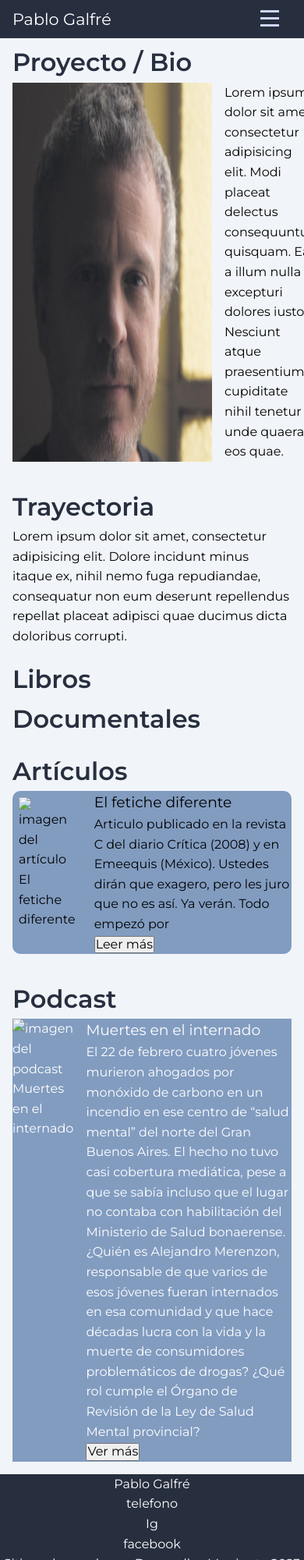
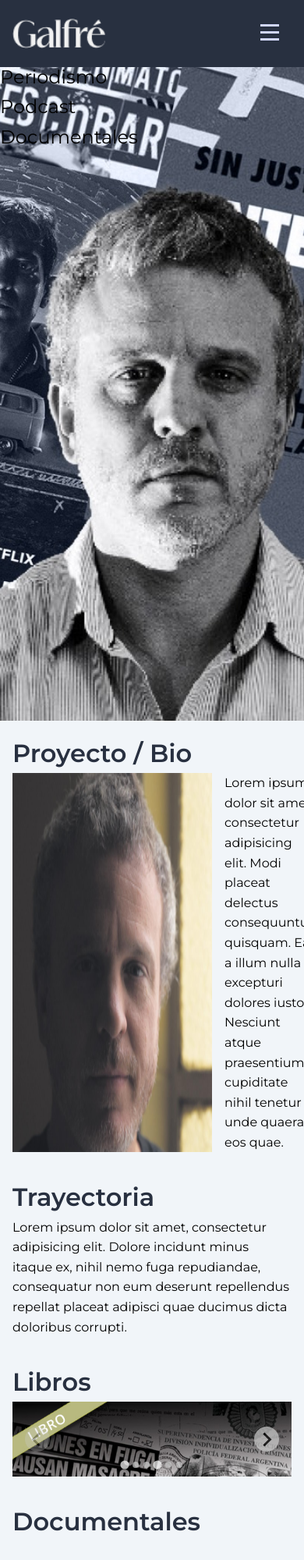
Before and after one commit to desarrollosmonigote/pablo-galfre, an Astro site: page / in a window 390 px wide. Shown: the top 2000 px of the page at 78% size. Built offline with nearby package versions, Linux system fonts and the light colour scheme; Astro itself is replaced by a stand-in of ours.

Commit message:
slide, principio de view transitions, imagenes

```diff
--- a/package.json
+++ b/package.json
@@ -10,6 +10,7 @@
     "astro": "astro"
   },
   "dependencies": {
+    "@splidejs/splide": "4.1.4",
     "astro": "3.1.0",
     "eslint-config-airbnb": "19.0.4"
   }
--- a/src/components/Header.astro
+++ b/src/components/Header.astro
@@ -1,5 +1,5 @@
 ---
-
+import logo from '../assets/img/logo-galfre.png'
 
 ---
 
@@ -7,9 +7,7 @@
     <div class="nav-wrapper flex">
       <div class="logo">
          <a href="index.html"
-          ><h1>
-            Pablo Galfré
-          </h1>
+          ><img src={logo.src} alt="">
         </a>
       </div>
 
@@ -35,7 +33,7 @@
 <style>
 	header {
     background-color: var(--cl-dark-blue);
-    padding-block: .5rem;
+    padding-block: 1.5rem;
 
     }
 
@@ -53,11 +51,10 @@
     justify-content: space-between;
     align-items: center;
 }
+.logo img {
+  width: 120px;
+}
 
-.logo h1 {
-  font-size: 1.3rem;
-  color: var(--cl-white);
-}
 
 .nav-item {
   color: var(--cl-white);
@@ -65,6 +62,7 @@
   font-size: 1rem;
   padding-inline: .5rem;
   transition: ease-in-out;
+  letter-spacing: -0.54px;
 }
 
 .nav-item:hover{
@@ -79,12 +77,12 @@
   display: none;
 }
 
-@media (max-width: 785px) {
+@media (max-width: 930px) {
   .primary-navigation {
     list-style: none;
     position: fixed;
     z-index: 1000;
-    inset: 0 0 0 40%;
+    inset: 0 0 0 60%;
     margin: 0;
     flex-direction: column;
     background-color: var(--cl-dark-blue);
--- a/src/layouts/Layout.astro
+++ b/src/layouts/Layout.astro
@@ -1,6 +1,7 @@
 ---
 import Header from '../components/Header.astro';
 import Footer from '../components/Footer.astro';
+import { ViewTransitions } from 'astro:transitions';
 interface Props {
 	title: string;
 }
@@ -17,6 +18,8 @@ const { title } = Astro.props;
 		<link rel="icon" type="image/svg+xml" href="/favicon.svg" />
 		<meta name="generator" content={Astro.generator} />
 		<title>{title}</title>
+		<ViewTransitions />
+
 	</head>
 	<body>
 		<Header />
@@ -28,12 +31,14 @@ const { title } = Astro.props;
 </html>
 <style is:global>
 
+  @import '@splidejs/splide/css';
   @import url('https://fonts.googleapis.com/css2?family=Montserrat:wght@400;500;600;700&display=swap');
 
 	:root {
 		--cl-background : rgba(241,245,249,1);
-		--cl-dark-blue: rgba(39,47,63,1);
-		--cl-ligth-blue: rgba(130,156,192,1);
+		--cl-dark-blue: rgba(40, 48, 64, 1);
+		--cl-ligth-blue: rgba(128, 155, 191, 1);
+		--cl-ligther-blue: rgba(128, 155, 191, 0.30);
 		--cl-white: rgba(255,255,255,1);
 	}
 
--- a/src/pages/index.astro
+++ b/src/pages/index.astro
@@ -1,12 +1,20 @@
 ---
 import Layout from '../layouts/Layout.astro';
 import galfreBio from '../assets/img/galfre-rostro.png'
+import muertePodcast from '../assets/img/podcast/podcast-muerte.jpeg'
+import elFetiche from '../assets/img/articulos/articulos-el-fetiche.jpeg'
+import home from '../assets/img/home.jpeg'
+import libroGatillo from '../assets/img/libros/libro-gatillo-facil.jpeg'
+import libroLaComunidad from '../assets/img/libros/libro-la-comunidad.jpeg'
+import libroRequiem from '../assets/img/libros/libro-requiem.jpeg'
 ---
 
 <Layout title="Pablo Galfré">
 	<main>
-		<section class="hero">
-			<h1>Página de Pablo Galfré</h1>
+		<section class="hero" style={`background-image: url(${home.src});`}>
+			<h2>Periodismo</h2>
+			<h2>Podcast</h2>
+			<h2>Documentales</h2>
 		</section>
 		<section class="section textos bio">
 			<h2 class="title">Proyecto / Bio</h2>
@@ -19,28 +27,57 @@ import galfreBio from '../assets/img/galfre-rostro.png'
 			<h2 class="title">Trayectoria</h2>
 			<p>Lorem ipsum dolor sit amet, consectetur adipisicing elit. Dolore incidunt minus itaque ex, nihil nemo fuga repudiandae, consequatur non eum deserunt repellendus repellat placeat adipisci quae ducimus dicta doloribus corrupti.</p>
 		</section>
-		<section class="libros">
+		<section class="section libros">
 			<h2 class="title">Libros</h2>
+			<section class="splide" aria-label="Splide Basic HTML Example">
+				<div class="splide__track">
+					  <ul class="splide__list">
+						  <li class="splide__slide"><img src={libroGatillo.src} alt=""></li>
+						  <li class="splide__slide"><img src={libroLaComunidad.src} alt=""></li>
+						  <li class="splide__slide"><img src={libroRequiem.src} alt=""></li>
+					  </ul>
+				</div>
+			  </section>
 		</section>
-		<section class="documentales">
+		<section class="section documentales">
 			<h2 class="title">Documentales</h2>
 		</section>
 		<section class="section articulos">
 			<h2 class="title">Artículos</h2>
 			<div class="articulo flex">
-				<img class="img img-articulos" src="" alt="imagen del artículo El fetiche diferente">
+				<img class="img img-articulos" src={elFetiche.src} alt="imagen del artículo El fetiche diferente">
 				<div>
 					<h3 class="articulo-title">El fetiche diferente</h3>
 					<p class="text articulo-text">Articulo publicado en la revista C del diario Crítica (2008) y en Emeequis (México). Ustedes dirán que exagero, pero les juro que no es así. Ya verán. Todo empezó por</p>
 					<button class="btn leer-mas">Leer más</button>
 				</div>
+
+			</div>
+			<div class="articulo flex">
+				<img class="img img-articulos" src="" alt="imagen del artículo El fetiche diferente">
+				<div>
+					<h3 class="articulo-title">Rebelión en la granja</h3>
+					<p class="text articulo-text">Articulo publicado en la revista C del diario Crítica (2008) y en Emeequis (México). Ustedes dirán que exagero, pero les juro que no es así. Ya verán. Todo empezó por</p>
+					<button class="btn leer-mas">Leer más</button>
+				</div>
+
+			</div>
+			<div class="articulo flex">
+				<img class="img img-articulos" src="" alt="imagen del artículo El fetiche diferente">
+				<div>
+					<h3 class="articulo-title">Masacre en la granja Resilencia San Fernando</h3>
+					<p class="text articulo-text">Articulo publicado en la revista C del diario Crítica (2008) y en Emeequis (México). Ustedes dirán que exagero, pero les juro que no es así. Ya verán. Todo empezó por</p>
+					<button class="btn leer-mas">Leer más</button>
+				</div>
 			</div>
 		</section>
-		<section class="section podcast">
-			<h2 class="title">Podcast</h2>
+
+		<h2 class="title title-podcast">Podcast</h2>
+		<div class="podcast-section-wrapper">
+			<section class="section podcast">
 			<div class="podcast-wrapper">
-				<div class="flex">
-					<img src="" alt="imagen del podcast Muertes en el internado">
+				<div class="flex-podcast">
+					<img src={muertePodcast.src} alt="imagen del podcast Muertes en el internado">
 					<div>
 						<h3 class="podcast-title">Muertes en el internado</h3>
 						<p class="text text-podcast">El 22 de febrero cuatro jóvenes murieron ahogados por monóxido de carbono en un incendio en ese centro de “salud mental” del norte del Gran Buenos Aires. El hecho no tuvo casi cobertura mediática, pese a que se sabía incluso que el lugar no contaba con habilitación del Ministerio de Salud bonaerense. ¿Quién es Alejandro					Merenzon, responsable de que varios de esos jóvenes fueran internados en esa comunidad y que hace décadas lucra con la vida y la muerte de consumidores problemáticos de drogas? ¿Qué rol cumple el Órgano de Revisión de la Ley de Salud Mental provincial?
@@ -50,17 +87,29 @@ import galfreBio from '../assets/img/galfre-rostro.png'
 				</div>
 			</div>
 		</section>
+		</div>
 	</main>
 </Layout>
 
 <style>
 
 	main {
-		width: min(100% - 2rem, 1440px);
-  		margin-inline: auto;
+		margin-top: 5rem;
+	}
+	.hero {
+		background-repeat: no-repeat;
+		background-position: center center;
+		-webkit-background-size: cover;
+  		-moz-background-size: cover;
+  		-o-background-size: cover;
+  		background-size: cover;
+		aspect-ratio: ;
+		min-height: 100vh;
 	}
 
 	.section {
+		width: min(100% - 2rem, 1440px);
+  		margin-inline: auto;
 		padding-block: 1rem;
 	}
 
@@ -69,16 +118,71 @@ import galfreBio from '../assets/img/galfre-rostro.png'
 	}
 
 	.articulo {
-		background-color: var(--cl-ligth-blue);
+		margin-block: 1rem;
+		background-color: var(--cl-ligther-blue);
+		box-shadow: 0px 4px 4px 0px rgba(0, 0, 0, 0.25), 0px 4px 4px 0px rgba(0, 0, 0, 0.25);
 		border-radius: 10px;
 	}
+
 	.img-articulos {
 		padding: .5rem;
+		border-radius: 15px;
+		max-width: 300px;
+	}
+
+	.podcast-section-wrapper {
+		background-color: var(--cl-ligth-blue);
+		margin-block: 2rem;
+	}
+
+	.title-podcast {
+		width: min(100% - 2rem, 1440px);
+  		margin-inline: auto;
+
+	}
+
+	.flex-podcast {
+		display: flex;
+		gap:1rem;
 	}
 
 	.podcast-wrapper {
-		background-color: var(--cl-ligth-blue);
 		color: var(--cl-white);
 	}
 
+	.podcast-wrapper img {
+		border-radius: 8px;
+	}
+
+	@media (max-width: 830px) {
+		.flex-podcast {
+			flex-direction: column;
+		}
+	}
+
 </style>
+
+<script>
+	import Splide from '@splidejs/splide';
+
+document.addEventListener( 'DOMContentLoaded', function() {
+	var splide = new Splide( '.splide', {
+  perPage: 3,
+  gap    : '2rem',
+  breakpoints: {
+    640: {
+      perPage: 2,
+      gap    : '.7rem',
+      height : '6rem',
+    },
+    480: {
+      perPage: 1,
+      gap    : '.7rem',
+      height : '6rem',
+    },
+  },
+} );
+
+splide.mount();
+	})
+</script>
```
Also changed, not shown: src/pages/libros.astro (added, +31 -0 lines), src/assets/img/articulos/articulos-el-fetiche.jpeg (added), src/assets/img/documentales/documentales-los-ladrones.jpeg (added), src/assets/img/home.jpeg (added), src/assets/img/libros/libro-gatillo-facil.jpeg (added), src/assets/img/libros/libro-la-comunidad.jpeg (added), src/assets/img/libros/libro-requiem.jpeg (added), src/assets/img/logo-galfre.png (added), src/assets/img/podcast/podcast-muerte.jpeg (added), 1 other file.
